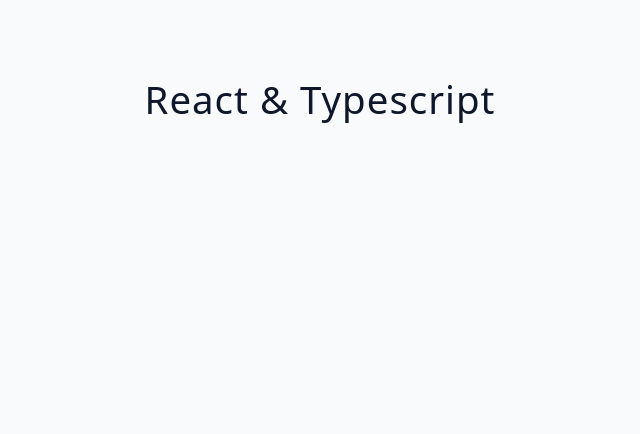
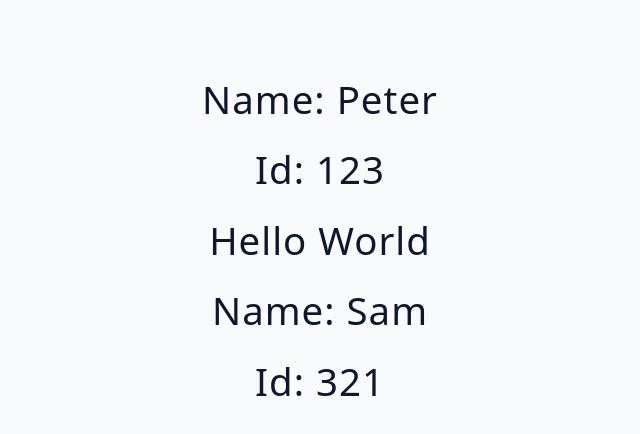
Before and after one commit to I-A11/React-Typescript-Tutorial, a React (Vite) app: page / in a window 1280 px wide. Shown: the top 434 px of the page, without its empty margins (320-960 px from the left). Built offline with nearby package versions, Linux system fonts and the light colour scheme.

Commit message:
Use type with component props.

```diff
--- a/src/App.tsx
+++ b/src/App.tsx
@@ -1,7 +1,12 @@
+import Component from "./starter/02-props";
+
 function App() {
   return (
     <main>
-      <h2>React & Typescript</h2>
+      <Component name="peter" id={123}>
+        <h2>Hello World</h2>
+      </Component>
+      <Component name="sam" id={321} />
     </main>
   );
 }
--- a/src/starter/01-return/index.tsx
+++ b/src/starter/01-return/index.tsx
@@ -1,4 +1,4 @@
-function Component() {
+function Component(): JSX.Element | null | string {
   return (
     <div>
       <h2>React & Typescript</h2>
--- a/src/starter/02-props/index.tsx
+++ b/src/starter/02-props/index.tsx
@@ -1,8 +1,22 @@
-function Component() {
+import { type PropsWithChildren } from "react";
+
+// type ComponentProps = {
+//   name: string;
+//   id: number;
+//   children?: React.ReactNode;
+// };
+
+type ComponentProps = PropsWithChildren<{
+  name: string;
+  id: number;
+}>;
+
+function Component({ name, id, children }: ComponentProps) {
   return (
     <div>
-      <h2>React & Typescript</h2>
-      <h2>Props</h2>
+      <h2>Name: {name}</h2>
+      <h2>Id: {id}</h2>
+      <h2>{children}</h2>
     </div>
   );
 }
```
